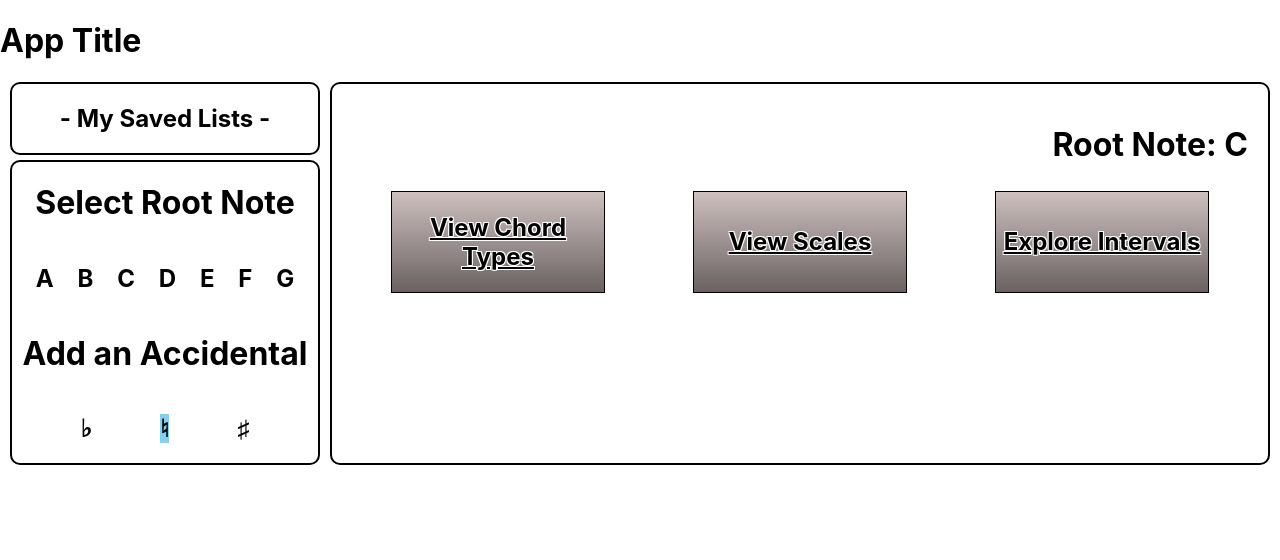
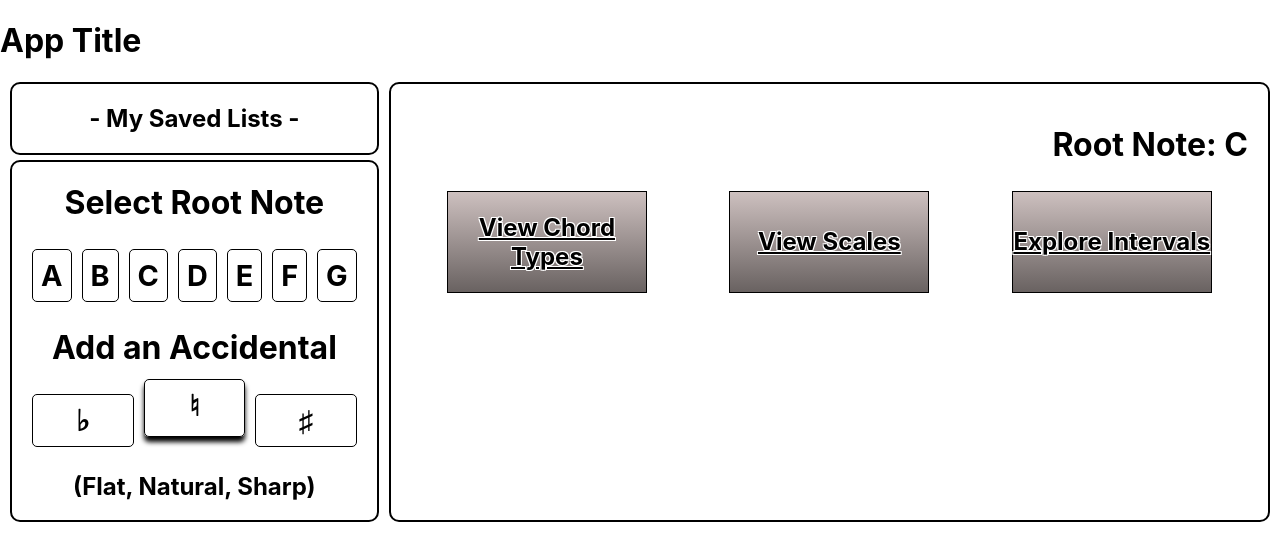
Before and after one commit to YTyler/chord-book, a React (Create React App) app: page / in a window 1280 px wide. Shown: the top 560 px of the page. Built offline with nearby package versions, Linux system fonts and the light colour scheme.

Commit message:
style selections to pop up

```diff
--- a/src/App.css
+++ b/src/App.css
@@ -14,12 +14,25 @@
     padding: 20px;
 }
 
+/* button selection styles */
 .emptyStyle {
-  background-color: white;
+  /* constant */
+  padding: 8px;
+  margin: 5px;
+  border: 1px black solid;
+  border-radius: 5px;
+  /* changed */
 }
-
 .selected {
-  background-color: skyblue;
+  /* constant */
+  padding: 8px;
+  margin: 5px;
+  border: 1px black solid;
+  border-radius: 5px;
+  /* changed */
+  margin-bottom: 15px;
+  margin-top: -10px;
+  box-shadow: 0px 5px 5px black
 }
 
 a {
--- a/src/components/RootMenu.jsx
+++ b/src/components/RootMenu.jsx
@@ -11,24 +11,28 @@ function RootMenu() {
     marginRight: '5px',
   }
   const noteListStyle = {
-    display: 'flex',
-    justifyContent: 'space-evenly'
+    display: 'grid',
+    gridTemplateColumns: '1fr 1fr 1fr 1fr 1fr 1fr 1fr',
+    margin: '15px',
+    fontSize: '1.5vw'
   }
   const accidentalListStyle = {
-    display: 'flex',
-    justifyContent: 'space-evenly'
+    display: 'grid',
+    gridTemplateColumns: '1fr 1fr 1fr',
+    margin: '15px',
+    fontSize: '1.5vw'
   }
 
   //hook declarations
   const [selectedRoot, setRoot] = useState(['emptyStyle', 'emptyStyle', 'emptyStyle', 'emptyStyle', 'emptyStyle', 'emptyStyle' , 'emptyStyle']);
   const [selectedAccidental, setAccidental] = useState(['emptyStyle', 'selected', 'emptyStyle'])
-  //setRoot
+
+  //Click Functions for Selection
   function selectRoot(val) {
     const newSelected = ['emptyStyle', 'emptyStyle', 'emptyStyle', 'emptyStyle', 'emptyStyle', 'emptyStyle' , 'emptyStyle']
     newSelected[parseInt(val)] = 'selected';
     setRoot(newSelected);
   }
-
   function selectAccidental(val) {
     const newSelected = ['emptyStyle', 'emptyStyle', 'emptyStyle']
     newSelected[parseInt(val)] = 'selected';
@@ -53,6 +57,7 @@ function RootMenu() {
         <h2 className={selectedAccidental[1]} onClick={() => selectAccidental(1)}>♮</h2>
         <h2 className={selectedAccidental[2]} onClick={() => selectAccidental(2)}>♯</h2>
       </div>
+      <h2>(Flat, Natural, Sharp)</h2>
     </div>
   );
 }
```
